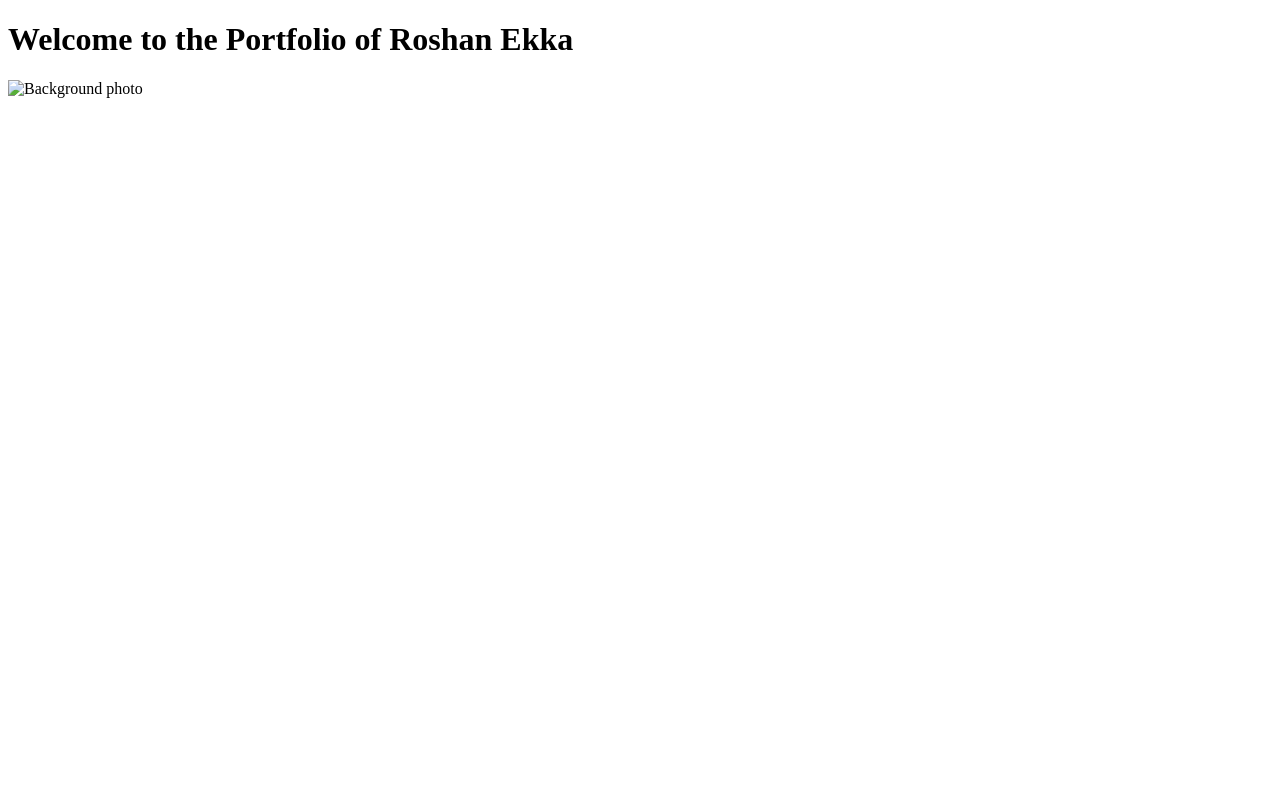
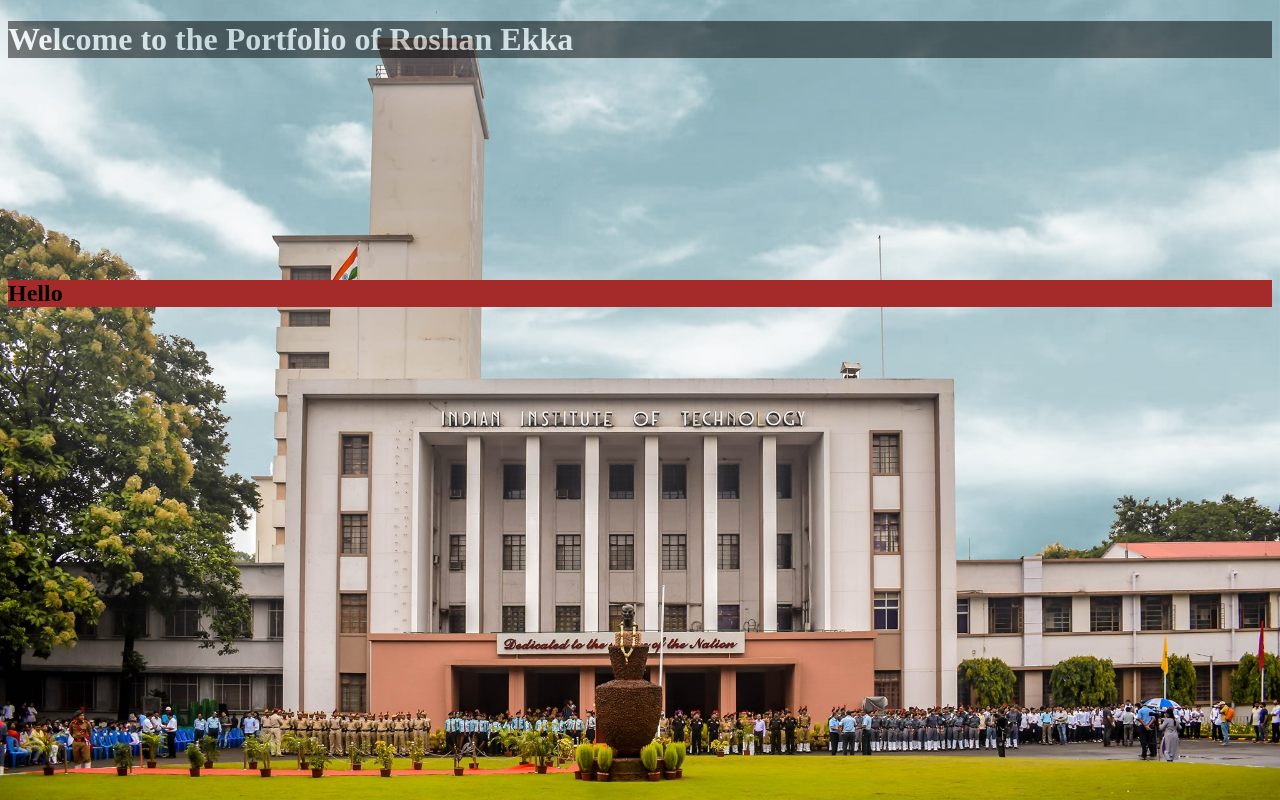
Before and after one commit to 1roshanekka/WebDev, a plain HTML site: page Porfolio/index.html in a window 1280 px wide. Drawn offline with Linux system fonts and the light colour scheme.

Commit message:
modified

```diff
--- a/Porfolio/index.html
+++ b/Porfolio/index.html
@@ -5,13 +5,13 @@
     <meta http-equiv="X-UA-Compatible" content="IE=edge">
     <meta name="viewport" content="width=device-width, initial-scale=1.0">
     <title>Welcome to 1roshanekka's Portfolio</title>
+    <link rel="stylesheet" href="style.css">
 </head>
 <body>
     <div>
         <h1>Welcome to the Portfolio of Roshan Ekka</h1>
     </div>
-    <div>
-        <img src="assets/main.png" alt="Background photo">
-    </div>
+    <br><br><br><br><br><br><br><br><br><br>
+    <div><h2>Hello</h2></div>
 </body>
 </html>
--- a/Porfolio/style.css
+++ b/Porfolio/style.css
@@ -0,0 +1,16 @@
+/* Cascading Style Sheets */
+
+html {
+    background: url(assets/main.jpg) no-repeat center fixed;
+    background-size: cover;
+  }
+div h1{
+    background-color: black;
+    color: white;
+    opacity: 50%;
+    alli
+}
+
+div h2{
+    background-color: brown;
+}
```
Also changed, not shown: 1 other file.
